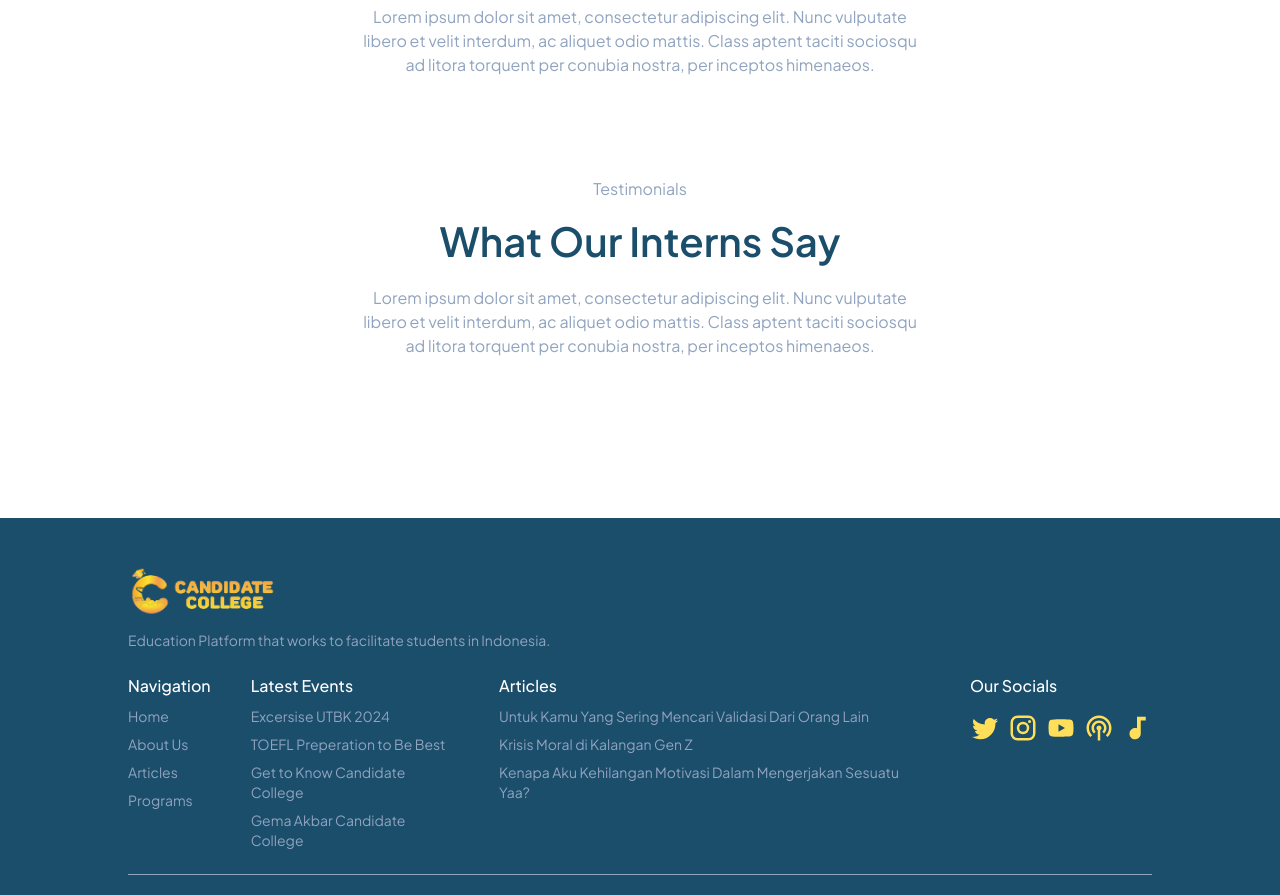
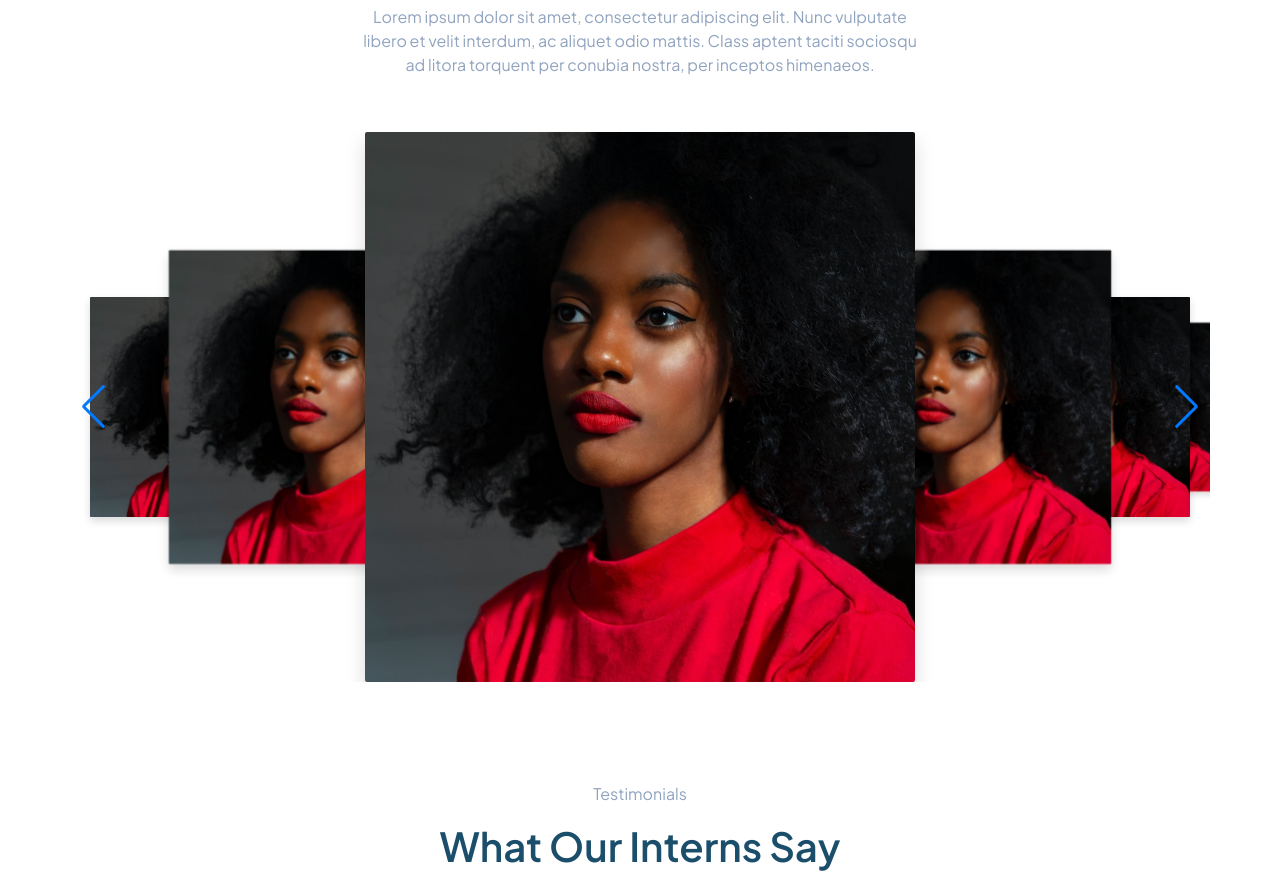
Before and after one commit to candidatecollege/candidate-college, a Next.js app: page /about in a window 1280 px wide. Shown: the part 2280-3175 px from the top of the page. Built offline with nearby package versions, Linux system fonts and the light colour scheme.

Commit message:
build divisions slider

```diff
--- a/src/app/about/page.tsx
+++ b/src/app/about/page.tsx
@@ -6,6 +6,14 @@ import TwitterIcon from "@mui/icons-material/Twitter";
 import PodcastsIcon from "@mui/icons-material/Podcasts";
 import YouTubeIcon from "@mui/icons-material/YouTube";
 import Image from "next/image";
+import { Swiper, SwiperSlide } from "swiper/react";
+
+// Import Swiper styles
+import "swiper/css";
+import "swiper/css/effect-coverflow";
+import "swiper/css/navigation";
+
+import { EffectCoverflow, Navigation, Autoplay } from "swiper/modules";
 
 const About = () => {
   const socials = [
@@ -33,6 +41,16 @@ const About = () => {
       link: "https://www.youtube.com/channel/UCk2XANWkjfjc9K305H2WjrQ",
       component: <YouTubeIcon color="inherit" fontSize="inherit" />,
     },
+  ];
+
+  const divisions = [
+    { id: 1, url: "/decoration/division.jpg" },
+    { id: 2, url: "/decoration/division.jpg" },
+    { id: 3, url: "/decoration/division.jpg" },
+    { id: 4, url: "/decoration/division.jpg" },
+    { id: 5, url: "/decoration/division.jpg" },
+    { id: 6, url: "/decoration/division.jpg" },
+    { id: 7, url: "/decoration/division.jpg" },
   ];
 
   return (
@@ -237,6 +255,48 @@ const About = () => {
           aptent taciti sociosqu ad litora torquent per conubia nostra, per
           inceptos himenaeos.
         </p>
+
+        <div className="mt-[55px] mx-auto mb-0">
+          <Swiper
+            effect={"coverflow"}
+            grabCursor={true}
+            centeredSlides={true}
+            slidesPerView={"auto"}
+            autoplay={{
+              delay: 3000,
+              disableOnInteraction: false,
+            }}
+            loop={true}
+            coverflowEffect={{
+              rotate: 0,
+              stretch: 0,
+              depth: 100,
+              modifier: 9,
+              slideShadows: false,
+            }}
+            navigation={{
+              nextEl: ".swiper-button-next",
+              prevEl: ".swiper-button-prev",
+            }}
+            modules={[EffectCoverflow, Navigation, Autoplay]}
+            className="swiper_container"
+          >
+            {divisions.map((division, index) => (
+              <SwiperSlide className="!w-[550px] !h-[550px] relative">
+                <img
+                  src={division.url}
+                  key={index}
+                  alt="slide_image"
+                  className="w-[550px] h-[550px] object-cover rounded-sm shadow-[0_10px_20px_0px_rgba(0,_0,_0,_0.15)]"
+                />
+              </SwiperSlide>
+            ))}
+            <div className="slider-controler">
+              <div className="swiper-button-prev slider-arrow"></div>
+              <div className="swiper-button-next slider-arrow"></div>
+            </div>
+          </Swiper>
+        </div>
       </section>
 
       {/* Testimonials */}
```
Also changed, not shown: public/decoration/division.jpg (added).
